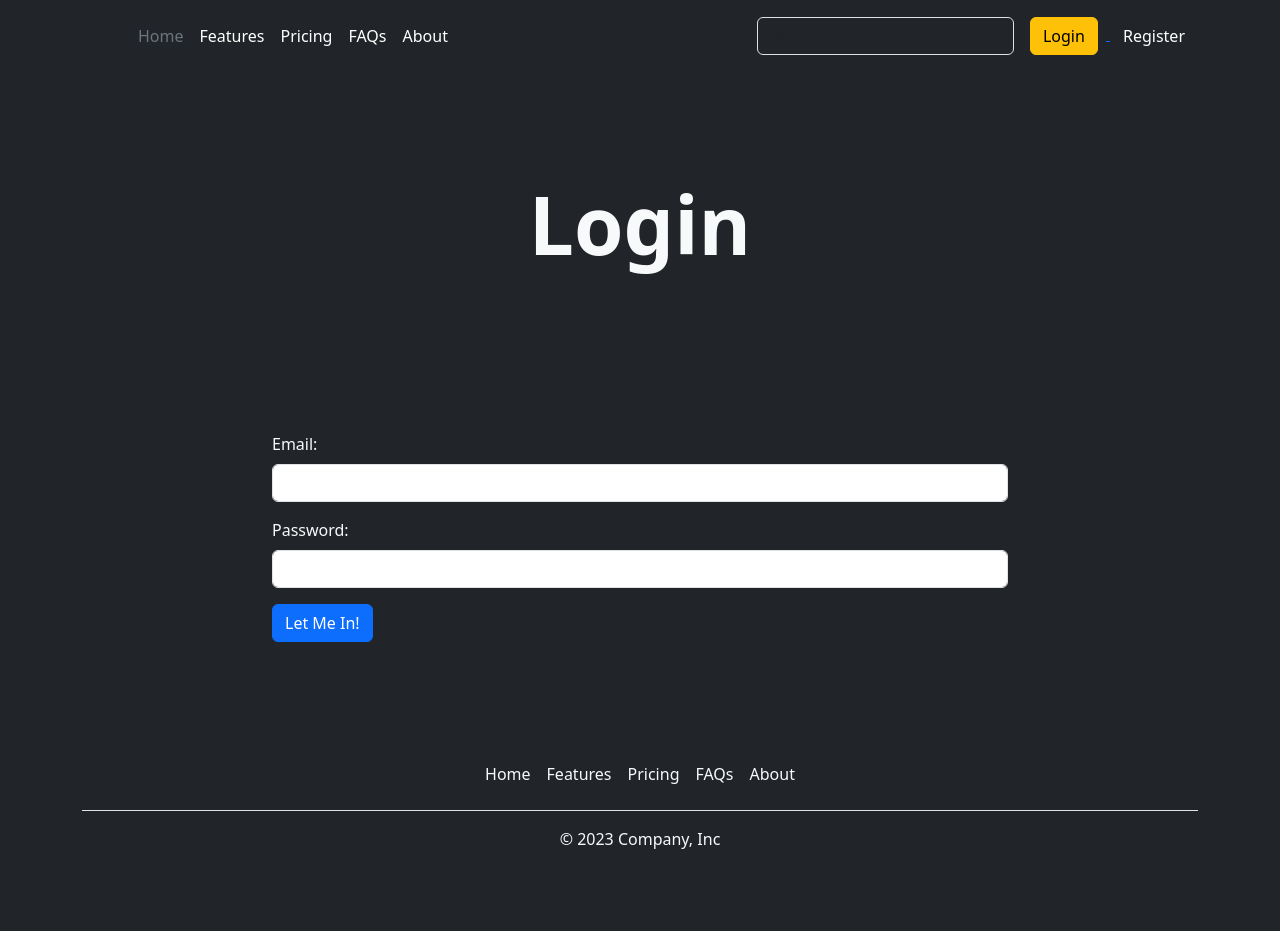
After one commit to JoPanta/Tell-me-what-to-eat, a Flask app: page /login in a window 1280 px wide. The commit adds this page. Run offline with Flask 3, Linux system fonts and the light colour scheme; some libraries are stand-ins or nearby versions.

Commit message:
added login, register and add meal

```diff
--- a/main.py
+++ b/main.py
@@ -1,4 +1,4 @@
-from flask import Flask, render_template, redirect, url_for, request
+from flask import Flask, render_template, redirect, url_for, request, flash
 from flask_sqlalchemy import SQLAlchemy
 from flask_bootstrap import Bootstrap5
 from flask_wtf import FlaskForm
@@ -63,12 +63,106 @@ class ExampleFood(db.Model):
 #     db.session.commit()
 
 
+class RegisterForm(FlaskForm):
+    email = StringField("Email:", validators=[DataRequired()])
+    name = StringField("Name:", validators=[DataRequired()])
+    password = PasswordField("Password:", validators=[DataRequired()])
+
+    submit = SubmitField("Sign Me Up!")
+
+
+class MealForm(FlaskForm):
+    name = StringField("Name:", validators=[DataRequired()])
+    recipe = StringField("Recipe:")
+    img_url = StringField("Image Link:", validators=[DataRequired()])
+
+
+class LoginForm(FlaskForm):
+    email = StringField("Email:", validators=[DataRequired()])
+    password = PasswordField("Password:", validators=[DataRequired()])
+    submit = SubmitField("Let Me In!")
+
+
 @app.route("/", methods=["GET", 'POST'])
 def home():
     example_food = ExampleFood.query.all()
 
-    return render_template("base.html", example_food=example_food)
+    return render_template("index.html", example_food=example_food)
 
+
+@app.route('/register', methods=["GET", "POST"])
+def register():
+    form = RegisterForm()
+    if form.validate_on_submit():
+        # check if the user is already in the database
+        result = db.session.execute(db.select(User).where(User.email == form.email.data))
+        user = result.scalar()
+        if user:
+            # User already exists
+            flash("You've already signed up with that email, log in instead!")
+            return redirect(url_for('login'))
+
+        hash_and_salted_password = generate_password_hash(
+            form.password.data,
+            method='pbkdf2:sha256',
+            salt_length=8
+        )
+        new_user = User(
+            email=form.email.data,
+            name=form.name.data,
+            password=hash_and_salted_password,
+        )
+        db.session.add(new_user)
+        db.session.commit()
+        # This line will authenticate the user with Flask-Login
+        login_user(new_user)
+        return redirect(url_for('home'))
+    return render_template("register.html", form=form, current_user=current_user)
+
+
+@app.route('/add_meal/<int:user_id>', methods=["GET", "POST"])
+def add_meal(user_id):
+    form = MealForm()
+    if form.validate_on_submit():
+        user_id = user_id,
+        name = form.name.data
+        recipe = form.recipe.data
+        img_url = form.img_url.data
+
+        new_food = Food(user_id=user_id, name=name, recipe=recipe, img_url=img_url)
+        db.session.add(new_food)
+        db.session.commit()
+
+    return render_template('add_food.html', form=form)
+
+
+@app.route('/login', methods=["GET", "POST"])
+def login():
+    form = LoginForm()
+    if form.validate_on_submit():
+        password = form.password.data
+        result = db.session.execute(db.select(User).where(User.email == form.email.data))
+        user = result.scalar()
+        if not user:
+            flash("That email does not exist, please try again.")
+            return redirect(url_for('login'))
+        # Password incorrect
+        elif not check_password_hash(user.password, password):
+            flash('Password incorrect, please try again.')
+            return redirect(url_for('login'))
+        else:
+            login_user(user)
+            print(user)
+            print(current_user)
+            return redirect(url_for('home'))
+
+    return render_template("login.html", form=form, current_user=current_user)
+
+
+@app.route('/logout')
+def logout():
+    logout_user()
+    return redirect(url_for('home'))
 
 if __name__ == '__main__':
     app.run(debug=True)
--- a/templates/base.html
+++ b/templates/base.html
@@ -16,7 +16,7 @@
         {% endblock %}
 </head>
 
-<body>
+<body class="text-bg-dark">
 <header class="p-3 text-bg-dark">
     <div class="container">
       <div class="d-flex flex-wrap align-items-center justify-content-center justify-content-lg-start">
@@ -25,7 +25,7 @@
         </a>
 
         <ul class="nav col-12 col-lg-auto me-lg-auto mb-2 justify-content-center mb-md-0">
-          <li><a href="#" class="nav-link px-2 text-secondary">Home</a></li>
+          <li><a href="/" class="nav-link px-2 text-secondary">Home</a></li>
           <li><a href="#" class="nav-link px-2 text-white">Features</a></li>
           <li><a href="#" class="nav-link px-2 text-white">Pricing</a></li>
           <li><a href="#" class="nav-link px-2 text-white">FAQs</a></li>
@@ -37,60 +37,43 @@
         </form>
 
         <div class="text-end">
-          <button type="button" class="btn btn-outline-light me-2">Login</button>
-          <button type="button" class="btn btn-warning">Sign-up</button>
+
+            {% if not current_user.is_authenticated: %}
+            <a href="{{ url_for('login') }}" id="login">
+          <button type="button" class="btn btn-warning me-2">Login</button>
+            </a>
+            <a href="{{ url_for('register') }}">
+          <button type="button" class="btn btn-dark">Register</button>
+            </a>
+            {% else: %}
+            <a href="{{ url_for('logout') }}">
+          <button type="button" class="btn btn-danger">Log Out</button>
+            </a>
+            {% endif %}
+
         </div>
       </div>
     </div>
   </header>
 
 
-<div class="bg-dark text-secondary px-4 py-5 text-center">
-    <div class="py-5">
-      <h1 class="display-5 fw-bold text-white">Welcome to MealMate:</h1>
-      <div class="col-lg-6 mx-auto">
-        <p class="fs-5 mb-4">Your hassle-free solution for daily dining decisions! No need for tedious meal planning;
-            simply input your favorite dishes, and let our app do the work.  Each day, discover a curated selection of
-            meals based on your preferences. Enjoy the ease of not having to make a weekly plan – MealMate is here to
-            surprise you with your own favorite dishes, ensuring every day brings a delightful and stress-free dining
-            experience. Embrace spontaneity in your meals without sacrificing the flavors you love.
-            Get ready to let MealMate simplify your daily dining choices!</p>
-        <div class="d-grid gap-2 d-sm-flex justify-content-sm-center my-5">
-          <button type="button" class="btn btn-outline-info btn-lg px-4 me-sm-3 fw-bold">Add a Meal</button>
-          <button type="button" class="btn btn-outline-light btn-lg px-4">Create Weekly Menu</button>
-        </div>
-      </div>
-    </div>
-  </div>
+ {% block content %}
 
-<div class="bg-dark text-secondary px-4 py-5 text-center">
-    <div class="py-5">
-      <h1 class="display-5 fw-bold text-white">Some of our suggestions:</h1>
-    </div>
-  </div>
+{% endblock %}
 
-    <div class="album py-5 bg-dark text-secondary">
-    <div class="container">
-      <div class="row row-cols-1 row-cols-sm-2 row-cols-md-3 g-3">
-          {% for food in example_food %}
-        <div class="col">
-          <div class="card shadow-sm">
-            <img src="{{ food.img_url }}" class="card-img-top" height="300" alt="Picture of a meal">
-            <div class="card-body">
-              <p class="card-text"> {{ food.name }}</p>
-              <div class="d-flex justify-content-between align-items-center">
-                <div class="btn-group">
-                  <button type="button" class="btn btn-sm btn-outline-secondary">Add to menu</button>
-                </div>
-              </div>
-            </div>
-          </div>
-        </div>
-          {% endfor %}
-      </div>
-    </div>
-  </div>
 
+<div class="container">
+  <footer class="py-3 my-5">
+    <ul class="nav justify-content-center border-bottom pb-3 mb-3">
+      <li class="nav-item"><a href="#" class="nav-link px-2 text-light">Home</a></li>
+      <li class="nav-item"><a href="#" class="nav-link px-2 text-light">Features</a></li>
+      <li class="nav-item"><a href="#" class="nav-link px-2 text-light">Pricing</a></li>
+      <li class="nav-item"><a href="#" class="nav-link px-2 text-light">FAQs</a></li>
+      <li class="nav-item"><a href="#" class="nav-link px-2 text-light">About</a></li>
+    </ul>
+    <p class="text-center text-light">© 2023 Company, Inc</p>
+  </footer>
+</div>
 
 </body>
 </html>
--- /dev/null
+++ b/templates/login.html
@@ -0,0 +1,24 @@
+{% from "bootstrap5/form.html" import render_form %}
+{% extends 'base.html' %}
+{% block content %}
+
+
+<div class="position-relative overflow-hidden p-3 p-md-5 text-center text-bg-dark">
+    <div class="col-md-6 p-lg-2 mx-auto my-5 text-bg-dark">
+
+      <h1 class="display-1 fw-bold text-light">Login</h1>
+    </div>
+  </div>
+
+
+<main class="mb-5 text-bg-dark">
+  <div class="container ">
+    <div class="row">
+      <div class="col-lg-8 col-md-10 mx-auto text-light my-5">
+      <!--Rendering the registration form here-->
+      {{render_form(form, novalidate=True, button_map={"submit": "primary"}) }}
+      </div>
+    </div>
+  </div>
+</main>
+{% endblock %}
```
Also changed, not shown: templates/add_food.html (added, +24 -0 lines), templates/index.html (added, +67 -0 lines), templates/register.html (added, +24 -0 lines), instance/books.db.
